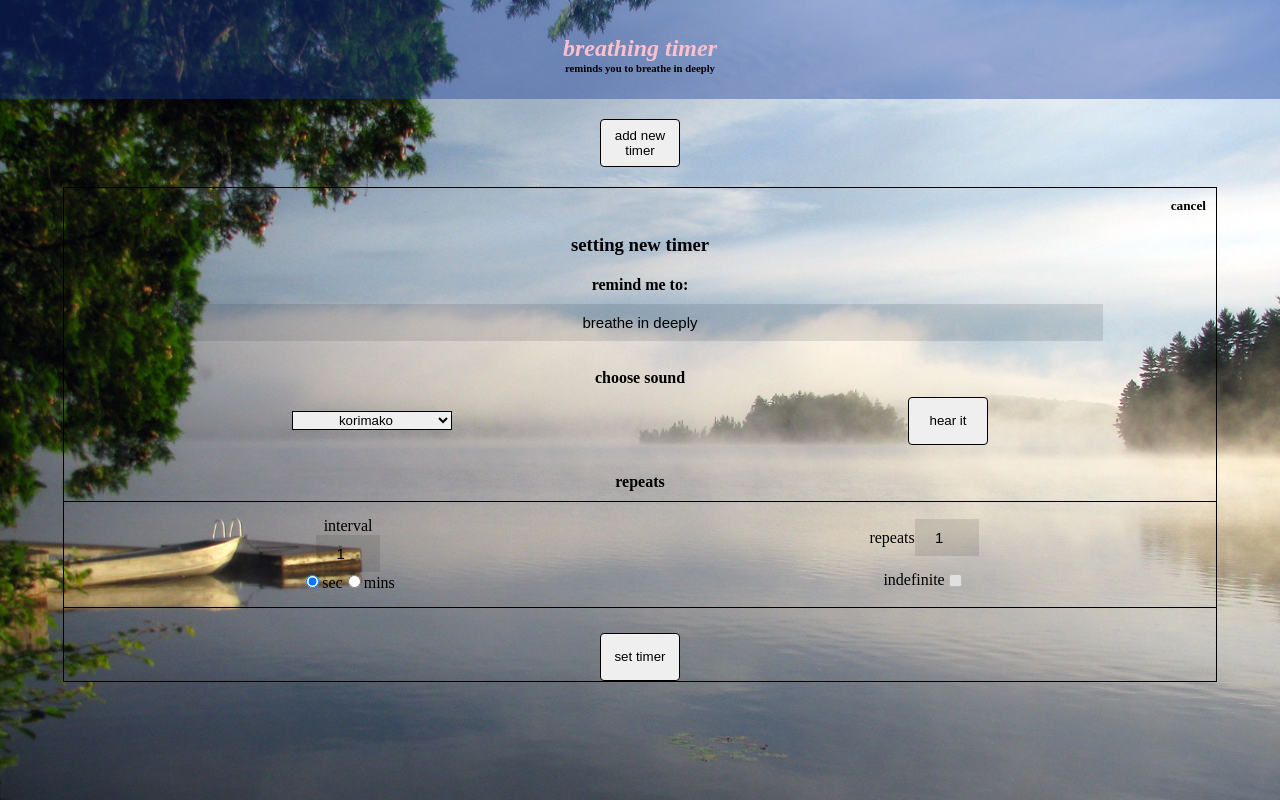
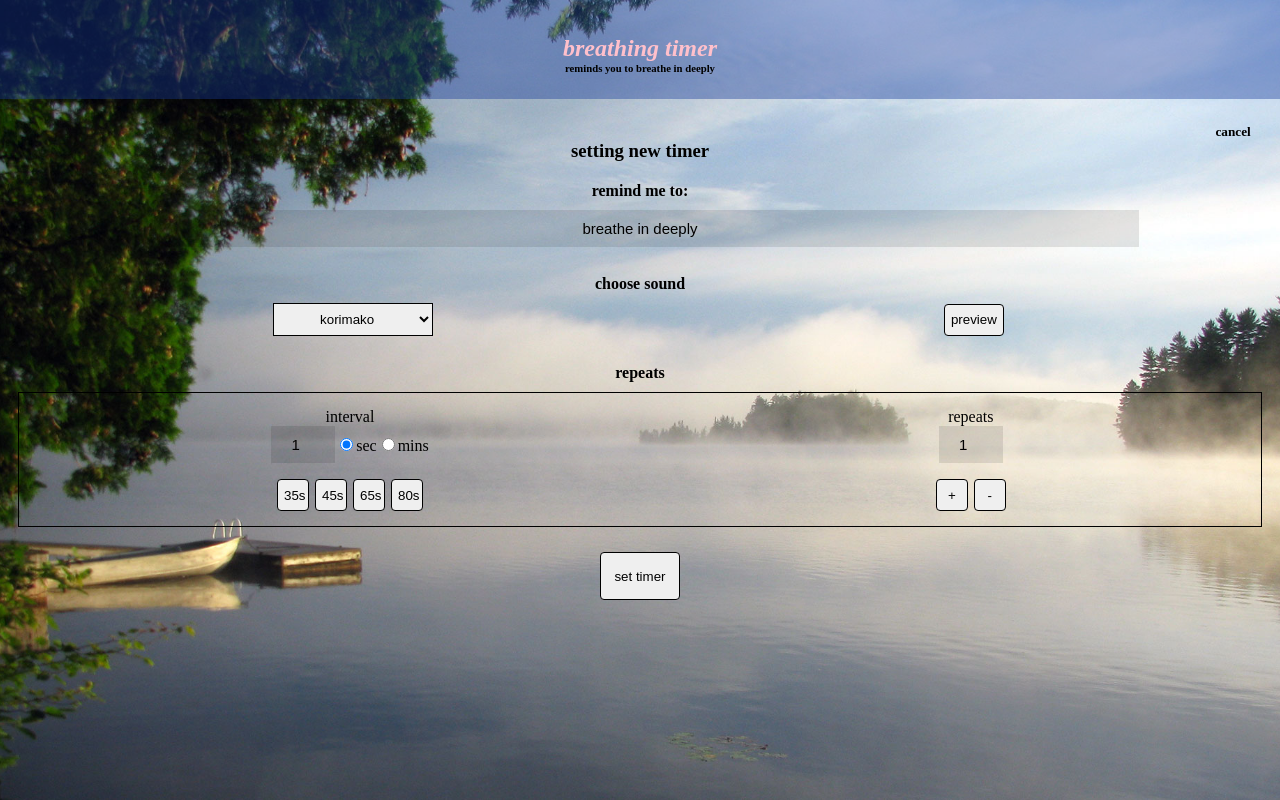
Before and after one commit to okramovic/breathe1, a website: page public/index.html in a window 1280 px wide. Both pictures are taken after a click on the button "add new timer". Drawn offline with Linux system fonts and the light colour scheme.

Commit message:
add quick access buttons for easier new timer setup

```diff
--- a/public/scripts/app.js
+++ b/public/scripts/app.js
@@ -35,6 +35,8 @@ document.addEventListener('DOMContentLoaded',function(ev){
       let timerAdd = document.getElementById('timerAdd')
 
       timerAdd.addEventListener('click', function(){
+
+               toggleAddTimerButton('none')
 
                 //let timerSettings = document.getElementById('newTimerSettings')
                 Sound = document.querySelectorAll('audio')[1]
@@ -137,11 +139,11 @@ document.addEventListener('DOMContentLoaded',function(ev){
                             // set repeats
                                 let repeats = null
                                 // if indef is checked
-                                if (document.getElementById('indefiniteRepeat').checked){
-                                        console.log("indefinite repeats")
-                                        repeats = -2
+                                //if (document.getElementById('indefiniteRepeat').checked){
+                                //        console.log("indefinite repeats")
+                                //        repeats = -2
 
-                                } else {
+                                //} else {
                                         //console.log("indefinite NOT")
                                         if (  document.getElementById('newTimerRepeats').value < 1  ||
                                                 isNaN(parseInt(document.getElementById('newTimerRepeats').value))) {
@@ -153,16 +155,16 @@ document.addEventListener('DOMContentLoaded',function(ev){
                                         repeats = parseInt(document.getElementById('newTimerRepeats').value) || 5
                                         console.log("repeats", repeats)
 
-                                }
+                                //}
                              // set loud daytime
 
-                                let from = parseInt( document.getElementById('loudMin').value ) || 10
+                                /*let from = parseInt( document.getElementById('loudMin').value ) || 10
                                 let till = parseInt( document.getElementById('loudMax').value ) || 23
 
                                 if ( till <= from) {
                                         alert('"From" must be earlier time than "To"')
                                         return
-                                }
+                                }*/
 
                             //
 
@@ -173,8 +175,8 @@ document.addEventListener('DOMContentLoaded',function(ev){
                                 window.timers[timerName].active = true
                                 window.timers[timerName].soundName = Sound.getAttribute('id')
                                 window.timers[timerName].loud = true
-                                window.timers[timerName].from = from
-                                window.timers[timerName].till = till
+                                //window.timers[timerName].from = from
+                                //window.timers[timerName].till = till
                                 window.timers[timerName].units = (units===1)? " sec":" min"
                                 window.timers[timerName].interval = interval * 1000
                                 window.timers[timerName].repeats = repeats
@@ -189,6 +191,7 @@ document.addEventListener('DOMContentLoaded',function(ev){
 
                                 newMenu.innerHTML = ''
                                 newMenu.style.display = 'none'
+                                toggleAddTimerButton('block')
                             // add this timer to active timers div
                 })
       })
@@ -286,9 +289,9 @@ function addTimerToList(timer){
         div.innerHTML = '<h5 class="reminder">' + timer.name.replace(/_/g," ") + '</h5>' +
                         '<p class="sound"> sound:' + timer.soundName + '</p>' +
                         '<p class="interval"> interval:' + timer.interval/1000 + " " + timer.units + '</p>' +
-                        '<p class="remains"> remains:' + timer.remains + '</p>' +
-                        '<p class="from"> from:' + timer.from + '</p>' +
-                        '<p class="till"> till:' + timer.till + '</p>'
+                        '<p class="remains"> remains:' + timer.remains + '</p>' // +
+                        //'<p class="from"> from:' + timer.from + '</p>' +
+                        //'<p class="till"> till:' + timer.till + '</p>'
 
         if (timer.active) div.innerHTML += '<p class="status">active</p>'
         else div.innerHTML += '<p class="status">switched off</p>'
@@ -416,7 +419,7 @@ function createTimerMenu(node){
                               '<option value="soundsnap_woodblock_WOODBLUCK_BPM_120_3_MYEDIT.mp3" '+
                                         '>woodblock intermezzo</option>' +
                          '</select>' +
-                         '<button id="previewSound">hear it</button>' +
+                         '<button id="previewSound" class="smallBut" style="width: auto;">preview</button>' +
                     '</div>' +
                     '<br/>' +
 
@@ -425,24 +428,39 @@ function createTimerMenu(node){
 
                         '<div class="vert" style="padding: 15px 0px">' +
                             '<label >interval</label >' +
+
+                           '<div class="horiz">' +
                               '<input id="newTimerInterval" type="number" min="1" value="1">' +
-                            '<form id="timeUnits">'+
+                              '<form id="timeUnits" style="display: inline">'+
                                    '<input type="radio" name="timeUnits" value="1" checked >sec' +
                                    '<input type="radio" name="timeUnits" value="60">mins' +
                               '</form>' +
                            '</div>' +
+                           '<div style="margin-top: 1em;">' +
+                              '<button class="smallBut" value="35"  >35s</button>' +
+                              '<button class="smallBut" value="45"  >45s</button>' +
+                              '<button class="smallBut" value="65"  >65s</button>' +
+                              '<button class="smallBut" value="80"  >80s</button>' +
+                           '</div>' +
+                        '</div>' +
 
 
                         '<div class="vert" style="padding: 15px 0px">' +
-                            '<div id="repeatsNumber">' +
                             '<label id="repeatLabel">repeats</label >' +
+                            //'<div id="repeatsNumber">' +
+
                                 '<input id="newTimerRepeats" type="number" min="1" value="1">' +
+
+                                '<div class="horiz" style="margin-top: 1em;">' +
+                                   '<button id="add1Repeat"    class="smallBut" >+</button>' +
+                                   '<button id="remove1Repeat" class="smallBut" >-</button>' +
                                 '</div>' +
+                           // '</div>' +
 
-                            '<div class="horiz topMar15">' +
-                                '<label >indefinite</label >' +
-                                '<input id="indefiniteRepeat" type="checkbox" disabled>' +
-                            '</div>' +
+                         //   '<div class="horiz topMar15">' +
+                         //       '<label >indefinite</label >' +
+                         //       '<input id="indefiniteRepeat" type="checkbox" disabled>' +
+                         //   '</div>' +
                         '</div>' +
                     '</div>' +
 
@@ -461,9 +479,10 @@ function createTimerMenu(node){
         document.getElementById('cancelAddTimer').addEventListener('click',(ev)=>{
                 document.getElementById('newTimerSettings').innerHTML = ''
                 document.getElementById('newTimerSettings').style.display = 'none'
+                toggleAddTimerButton('block')
         })
         // inifinite repeat change
-        document.getElementById('indefiniteRepeat').addEventListener('change',(ev)=>{
+        /*document.getElementById('indefiniteRepeat').addEventListener('change',(ev)=>{
                         console.log("checked?",ev.srcElement.checked)
                         let active = ev.srcElement.checked
                         if (active){
@@ -477,7 +496,7 @@ function createTimerMenu(node){
                                 //document.getElementById('repeatsNumber').style.textDecoration = 'none'
                                 document.getElementById('repeatLabel').style.color = 'black'
                         }
-        })
+        })*/
         document.querySelector('#previewSound').addEventListener('click', ev =>{
 
                let choice = document.querySelector('#soundSelection').selectedIndex + 1 // +1 bcs there is woodblock demo sound as 0th element
@@ -492,7 +511,19 @@ function createTimerMenu(node){
                previewSound.play()
                previewTimer = setTimeout(()=>previewSound.pause(), 5000)
         })
+        document.querySelectorAll('button.smallBut').forEach(el=> {
+               if (el.value) el.addEventListener('click', ev =>
+                    document.querySelector('#newTimerInterval').value = ev.srcElement.value
+               )
+          })
 
+        // +- repeats for new timer
+        document.querySelector('#add1Repeat').addEventListener('click', ev =>
+               document.querySelector('#newTimerRepeats').value++
+        )
+        document.querySelector('#remove1Repeat').addEventListener('click', ev =>
+               document.querySelector('#newTimerRepeats').value--
+        )
 
         /*document.getElementById('soundSelection').addEventListener('change',()=>{
                     let demo = document.querySelectorAll('audio').children
@@ -505,6 +536,11 @@ function createTimerMenu(node){
                 let soundHref = document.getElementById('soundSelection').selectedOptions[0].value
 
         })*/
+}
+
+function toggleAddTimerButton(type){
+     const but = document.querySelector('#timerAdd')
+     but.style.display = type
 }
 
 function getEndDate(){
--- a/public/styles/classes.css
+++ b/public/styles/classes.css
@@ -32,6 +32,11 @@
   margin-bottom: 25px;
 }
 
+button.smallBut{
+     width: 32px;
+     height: 32px;
+     margin: 0px 3px;
+}
 
 .timerLIExpanded{
   border: 1px solid black;
--- a/public/styles/style.css
+++ b/public/styles/style.css
@@ -25,7 +25,7 @@ h2 {
   margin-bottom: 0px;
 }
 h3{
-  margin: 10px 0px;
+  margin: 0px 0px 10px;
   padding: 0px;
 }
 h4{
@@ -80,6 +80,7 @@ input[type="number"]{
 
 }
 select{
+min-height: 2.5em;
   text-align: center;
   text-align-last: center;
   border: 1px solid black;
@@ -88,10 +89,14 @@ select:active, select:focus{
      outline: none;
 }
 
+#cancelAddTimer{
+     padding: 0;
+     padding-right: 10px;
+}
 #newTimerSettings{
-  margin: 20px 0px 10px;
-  width: 90%;
-  border: 1px solid black;
+  margin: 5px 0px 5px;
+  width: 97%;
+  /*border: 1px solid black;*/
 
   display: none;
   flex-direction: column;
@@ -104,6 +109,4 @@ select:active, select:focus{
   margin: auto;
   margin-top: 10px;
   margin-bottom: 10px;
-
-
 }
--- a/public/sw.js
+++ b/public/sw.js
@@ -1,4 +1,4 @@
-const shellName = "breathe_v01.1",
+const shellName = "breathe_v01.2",
 origin = "https://breathe1.herokuapp.com"
 shellFiles = [
   //"/",
@@ -96,7 +96,7 @@ self.addEventListener('fetch', function(e) {
 
       //console.log('[ServiceWorker] Fetch for ', e.request.url,"\n",e.request)
 
-      e.respondWith(fromNetwork(e.request.url, 400).catch(function () {
+      e.respondWith(fromNetwork(e.request.url, 2000).catch(function () {
           return fromCache(e.request);
       }));
 
```
Also changed, not shown: todo & notes.js (+4 -4 lines). Lines whose indentation alone changed are shown as unchanged.
